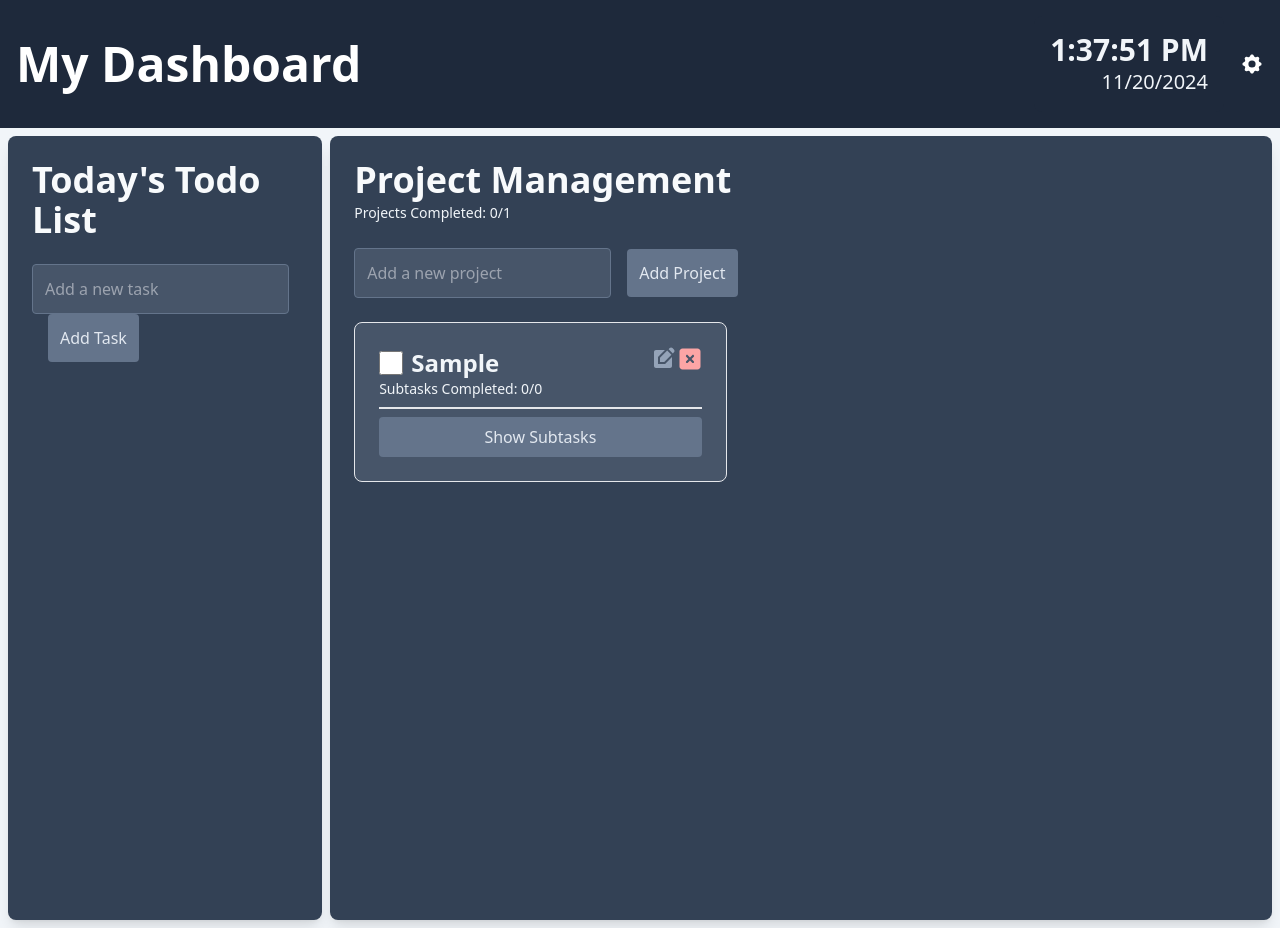
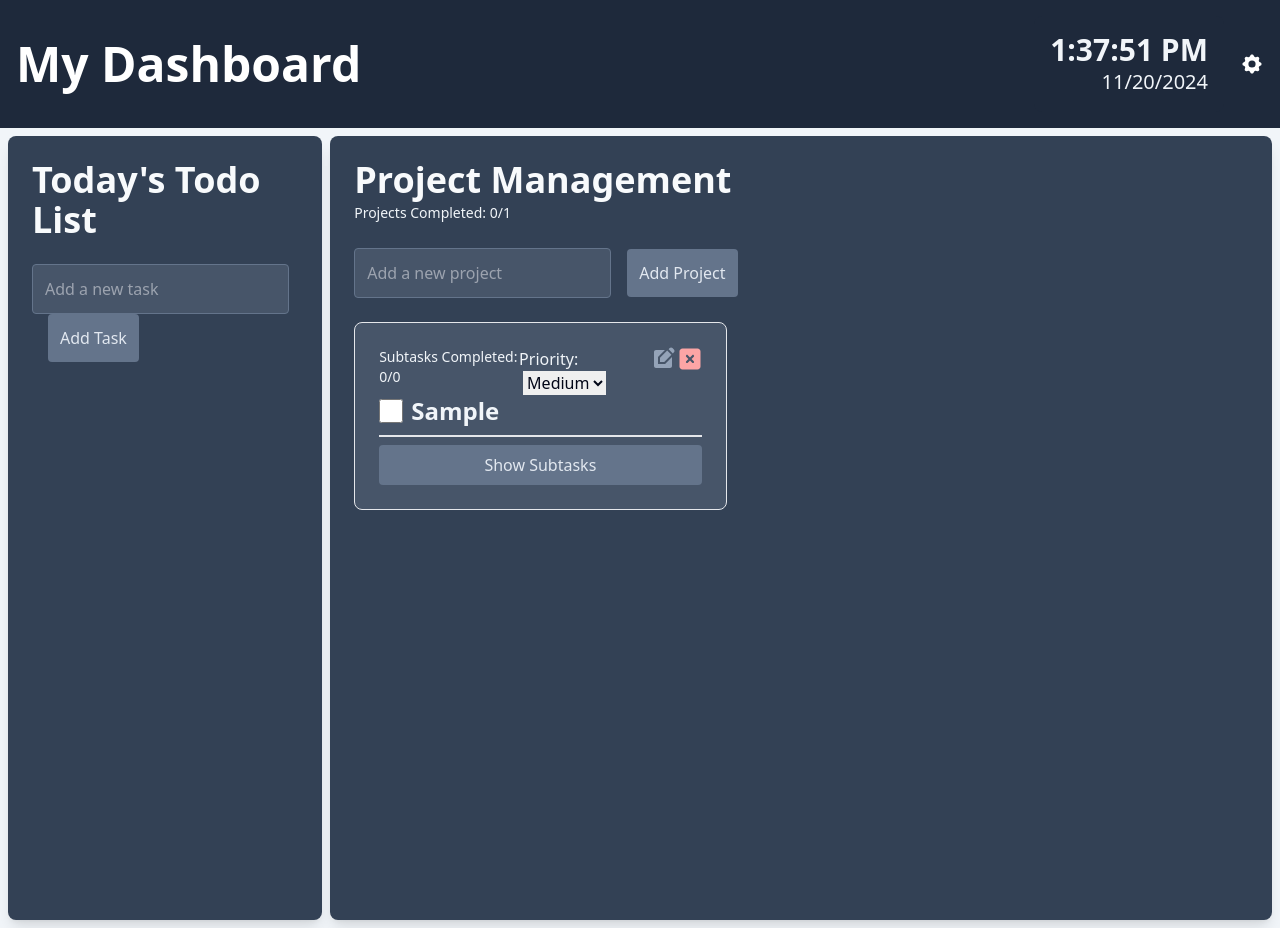
Before and after one commit to joshuascott019/my-dashboard, a React (Vite) app: page / in a window 1280 px wide. Both pictures are taken after typing "Sample" into the empty fields and a click on the button "Add Project". Built offline with nearby package versions, Linux system fonts and the light colour scheme.

Commit message:
feat: add priority dropdown menu

```diff
--- a/src/components/ProjectManagement.jsx
+++ b/src/components/ProjectManagement.jsx
@@ -162,6 +162,12 @@ function ProjectManagement({ addTaskToTodoList }) {
     );
   };
 
+  const [priority, setPriority] = useState('Medium');
+
+  const handleChange = (event) => {
+    setPriority(event.target.value);
+  };
+
   return (
     <div className="bg-slate-700 text-slate-100 p-6 rounded-lg w-3/4 shadow-lg">
       <h2 className="text-4xl font-semibold text-slate-50">
@@ -202,27 +208,44 @@ function ProjectManagement({ addTaskToTodoList }) {
             className="border p-6 rounded-lg bg-slate-600 w-5/12 h-min"
           >
             <div className="flex flex-wrap items-start justify-between border-b-2 pb-2 overflow-hidden">
-              <div className="flex flex-wrap w-10/12">
+              <div className="flex flex-wrap flex-col w-10/12">
+                <div className="flex justify-between">
+                  <span className="text-sm">
+                    Subtasks Completed:{' '}
+                    {project.subtasks.filter((s) => s.completed).length}/
+                    {project.subtasks.length}
+                  </span>
+                  <div>
+                    <label htmlFor="">Priority:</label>
+                    <select
+                      id="priority"
+                      value={priority}
+                      onChange={handleChange}
+                      className="text-slate-950 mx-1"
+                    >
+                      <option value="Low">Low</option>
+                      <option value="Medium">Medium</option>
+                      <option value="High">High</option>
+                    </select>
+                  </div>
+                </div>
+                <div className="flex items-center">
                   <input
                     type="checkbox"
                     onChange={() => toggleProjectComplete(projectIndex)}
-                  className="w-6 h-6 mr-2 mt-1 p-2 bg-slate-500 text-slate-200 rounded hover:bg-slate-400 transition-colors"
+                    className="w-6 h-6 mr-2 p-2 bg-slate-500 text-slate-200 rounded hover:bg-slate-400 transition-colors"
                     checked={project.completed}
                   />
                   <span
                     className={`text-slate-100 text-2xl font-bold w-3/4 overflow-hidden ${
                       project.completed
-                      ? 'line-through text-slate-400 text-xl font-bold'
+                        ? 'line-through text-slate-400 text-x2 font-bold'
                         : ''
                     }`}
                   >
                     {project.name}
                   </span>
-                <span className="text-sm">
-                  Subtasks Completed:{' '}
-                  {project.subtasks.filter((s) => s.completed).length}/
-                  {project.subtasks.length}
-                </span>
+                </div>
               </div>
               <button
                 title="Edit"
```
Lines whose indentation alone changed are shown as unchanged.
